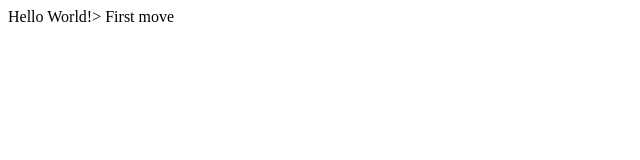
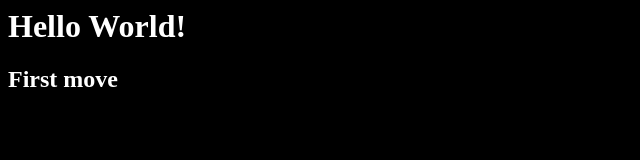
Before and after one commit to ErikStoupignan/Level12, a plain HTML site: page index.html in a window 1280 px wide. Shown: the whole page, without its empty margins (0-640 px from the left). Drawn offline with Linux system fonts and the light colour scheme.

Commit message:
Create title and areas

```diff
--- a/index.html
+++ b/index.html
@@ -1,2 +1,17 @@
-<head>Hello World!</head>>
-<body>First move</body>
+<link rel="stylesheet" href="style.css">
+<script src="JavaScript.js"></script>
+
+
+<html>
+    <head>
+        <h1>Hello World!</h1>
+
+
+    </head>
+
+    <body>
+
+        <h2>First move</h2>
+
+    </body>
+</html>
--- /dev/null
+++ b/style.css
@@ -0,0 +1,4 @@
+html {
+    background-color: black;
+    color: white;
+}
```
Also changed, not shown: JavaScript.js (added).
